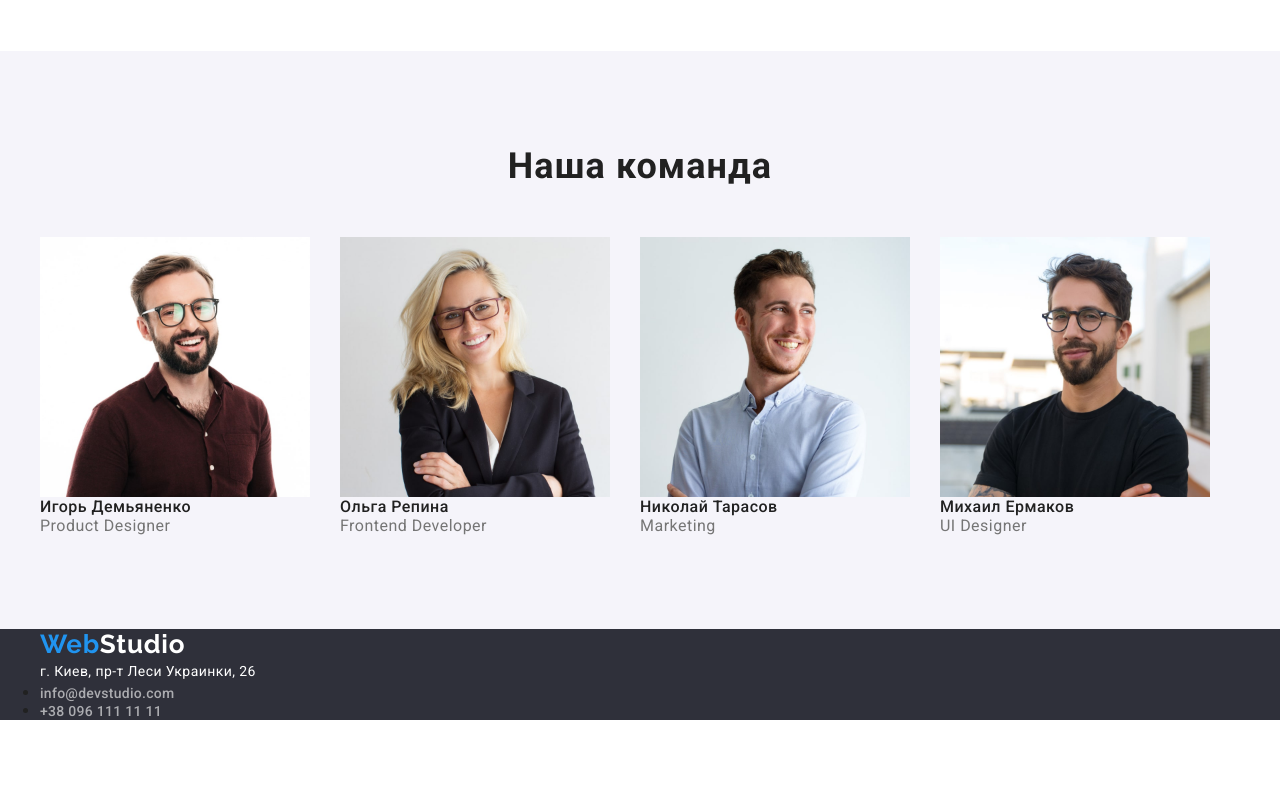
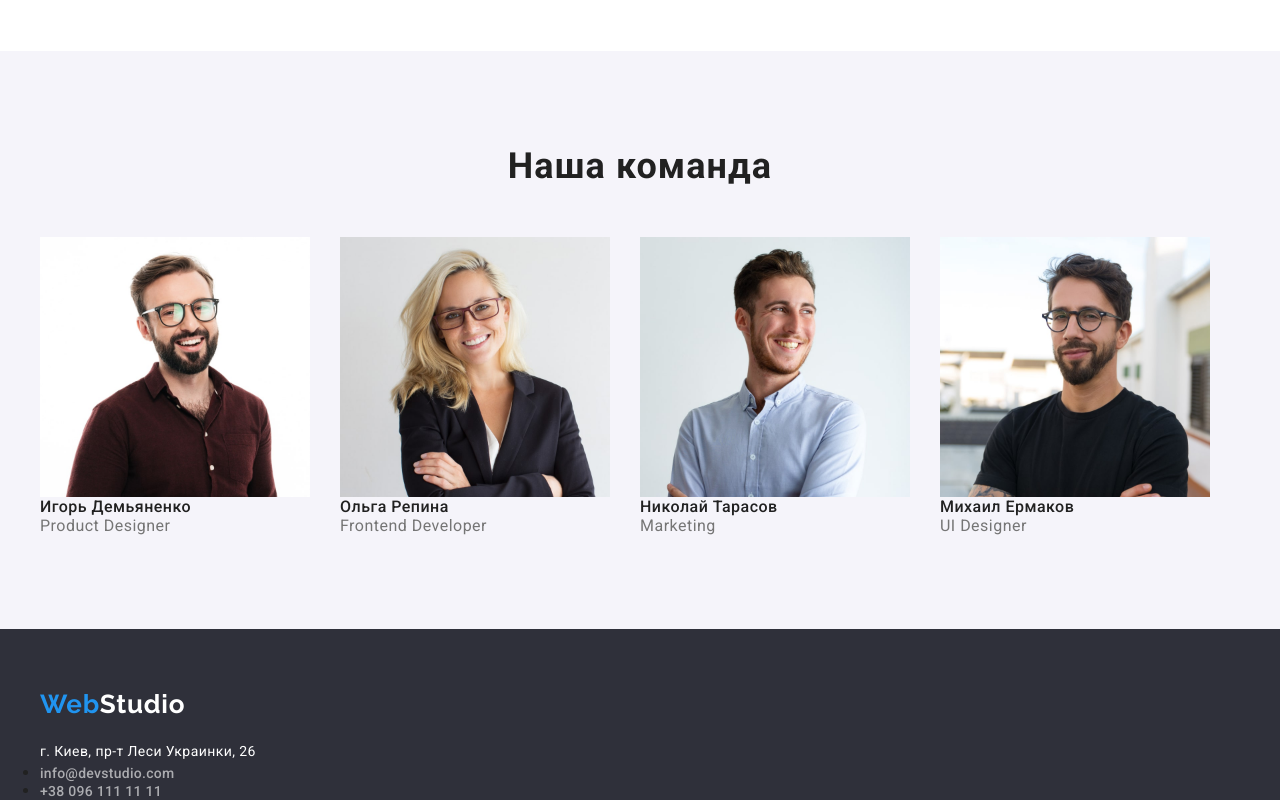
Before and after one commit to vadym-loik/goit-markup-hw-03, a plain HTML site: page index.html in a window 1280 px wide. Shown: the part 1203-2003 px from the top of the page. Before the commit the page ends 1923 px from the top, so only its background shows below. Drawn offline with nearby package versions, Linux system fonts and the light colour scheme.

Commit message:
Update styles.css

```diff
--- a/css/styles.css
+++ b/css/styles.css
@@ -285,15 +285,24 @@ img {
 }
 
 .footer-logo {
+  display: block;
+  padding-top: 60px;
   color: var(--primary-white-color);
 }
 
 .footer-address {
+  display: block;
+  margin-top: 20px;
+
   color: var(--primary-white-color);
   font-style: normal;
   font-size: 14px;
   line-height: 1.71;
   letter-spacing: 0.03em;
+}
+
+.footer-mail-tel {
+  display: block;
 }
 
 .footer-mail,
@@ -303,6 +312,14 @@ img {
   font-size: 14px;
   line-height: 1.14;
   letter-spacing: 0.02em;
+}
+
+.footer-mail {
+  padding-top: 9px;
+}
+
+.footer-tel {
+  padding-top: 9px;
 }
 
 /* ---------------------portfolio.html-------------------- */
```
